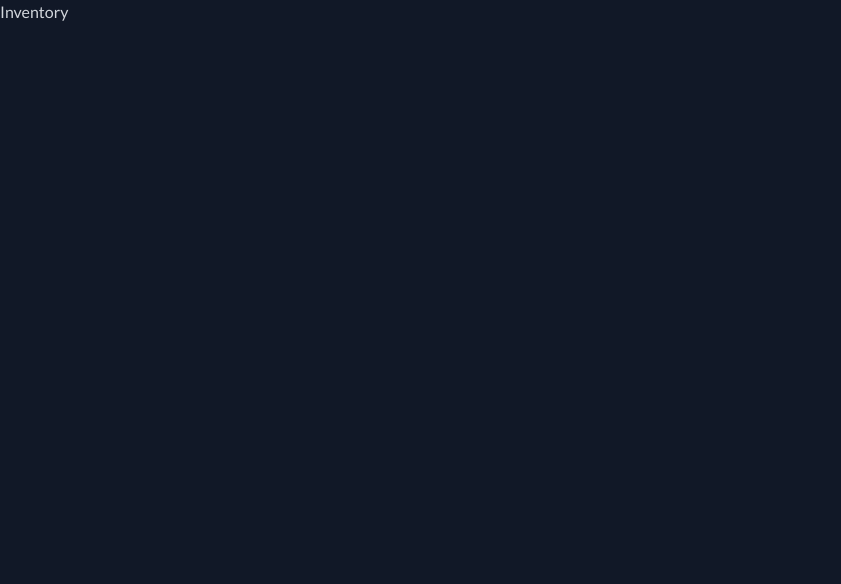
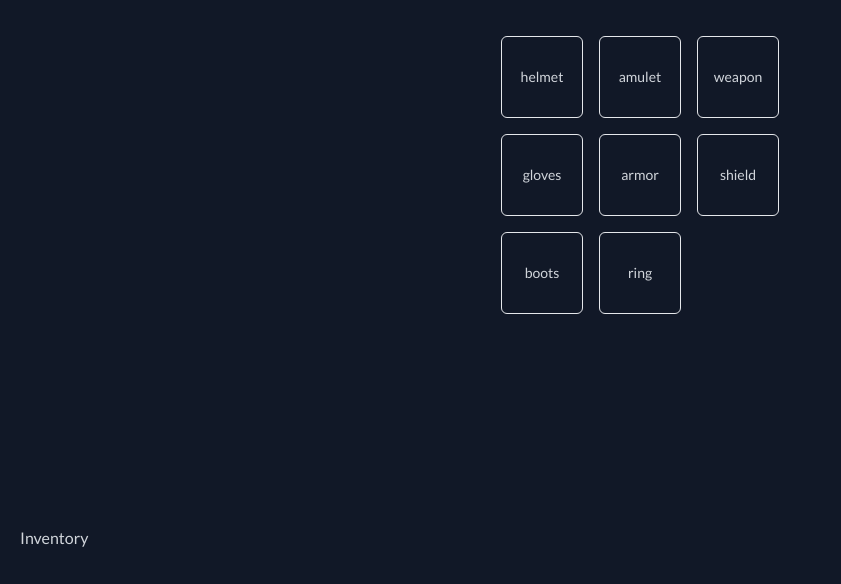
Before and after one commit to tomaszbawor/padron, a Nuxt app: page /game/inventory in a window 1280 px wide. Shown: the top 584 px of the page, without its empty margins (0-841 px from the left). Built offline with nearby package versions, Linux system fonts and the light colour scheme.

Commit message:
feat: add basic inventory

```diff
--- /dev/null
+++ b/components/menu/EquipmentSquare.vue
@@ -0,0 +1,20 @@
+<!-- EquipmentSquare.vue -->
+<script  lang="ts" setup>
+import type { ItemType } from '~/engine/inventory/ItemType'
+
+const props = defineProps<{
+  type: ItemType
+}>()
+</script>
+
+<template>
+  <div class="rounded-md border p-2">
+    <div class="flex h-16 w-16 items-center justify-center">
+      <span class="text-sm">{{ props.type }}</span>
+    </div>
+  </div>
+</template>
+
+<style scoped>
+/* Add any custom styles specific to this component if needed */
+</style>
--- /dev/null
+++ b/components/menu/HeroWidget.vue
@@ -0,0 +1,24 @@
+<script setup lang="ts">
+import EquipmentSquare from '~/components/menu/EquipmentSquare.vue'
+import { ItemType } from '~/engine/inventory/ItemType'
+</script>
+
+<template>
+  <div class="flex flex-col items-center p-4">
+    <div class="grid grid-cols-3 grid-rows-5 gap-4">
+      <!-- TODO: REWRITE IT -->
+      <EquipmentSquare :type="ItemType.HELMET" required />
+      <EquipmentSquare :type="ItemType.AMULET" />
+      <EquipmentSquare :type="ItemType.WEAPON" />
+
+      <EquipmentSquare :type="ItemType.GLOVES" />
+      <!-- Middle Empty Space -->
+      <EquipmentSquare :type="ItemType.ARMOR" />
+      <EquipmentSquare :type="ItemType.SHIELD" />
+
+      <EquipmentSquare :type="ItemType.BOOTS" />
+      <EquipmentSquare :type="ItemType.RING" />
+      <!-- Another Empty Space -->
+    </div>
+  </div>
+</template>
--- /dev/null
+++ b/engine/inventory/ItemType.ts
@@ -0,0 +1,10 @@
+export enum ItemType {
+  WEAPON = 'weapon',
+  ARMOR = 'armor',
+  BOOTS = 'boots',
+  HELMET = 'helmet',
+  GLOVES = 'gloves',
+  SHIELD = 'shield',
+  RING = 'ring',
+  AMULET = 'amulet',
+}
--- a/pages/game/inventory/index.vue
+++ b/pages/game/inventory/index.vue
@@ -1,5 +1,6 @@
 <script lang="ts" setup>
 import { definePageMeta } from '#imports'
+import HeroWidget from '~/components/menu/HeroWidget.vue'
 
 const layoutName = 'game'
 
@@ -10,7 +11,10 @@ definePageMeta({
 
 <template>
   <NuxtLayout :name="layoutName">
-    Inventory
+    <div class="grid p-5 ">
+      <HeroWidget />
+      <div>Inventory</div>
+    </div>
   </NuxtLayout>
 </template>
 
```
Also changed, not shown: engine/inventory/Item.ts (added, +16 -0 lines).
